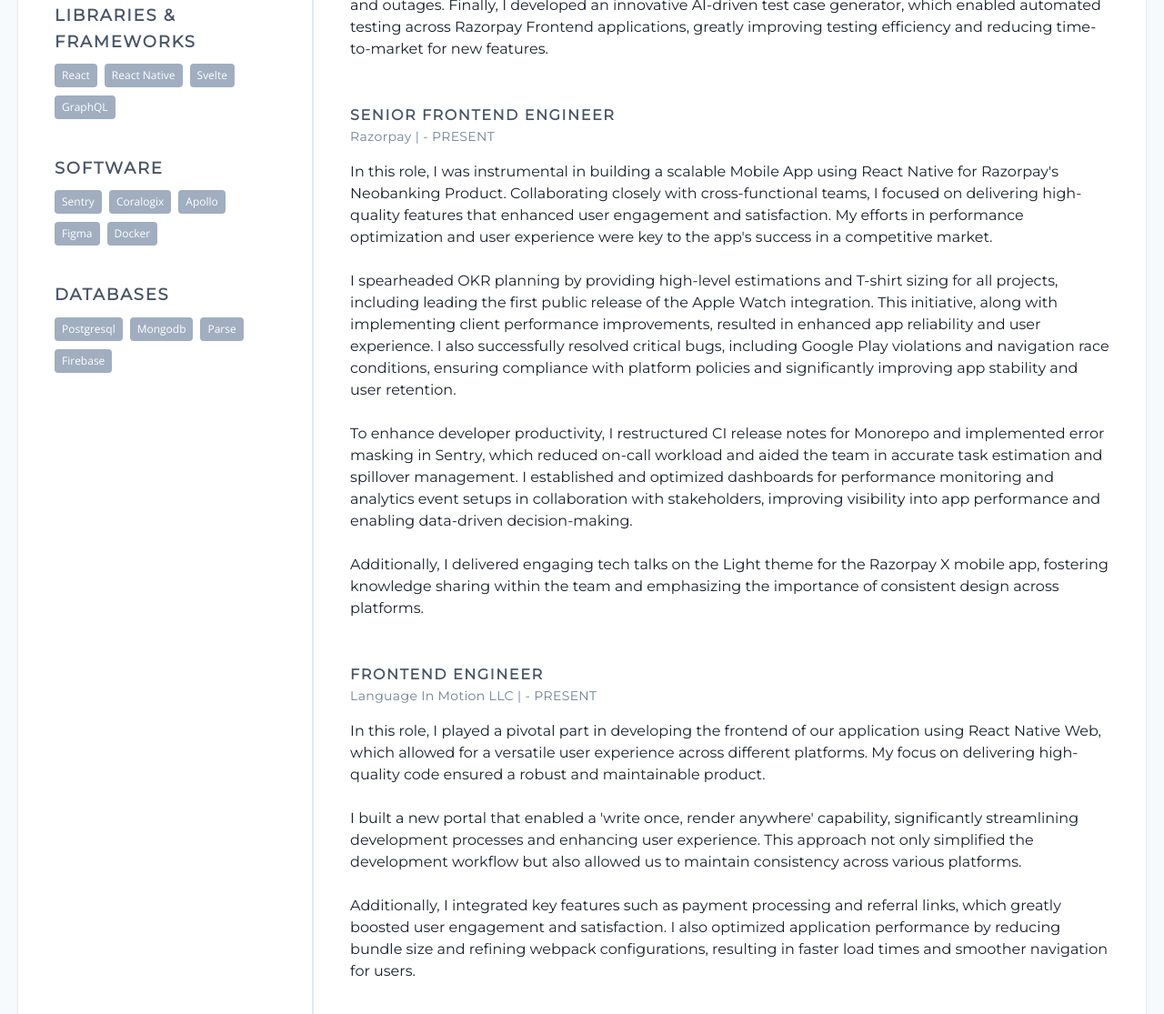
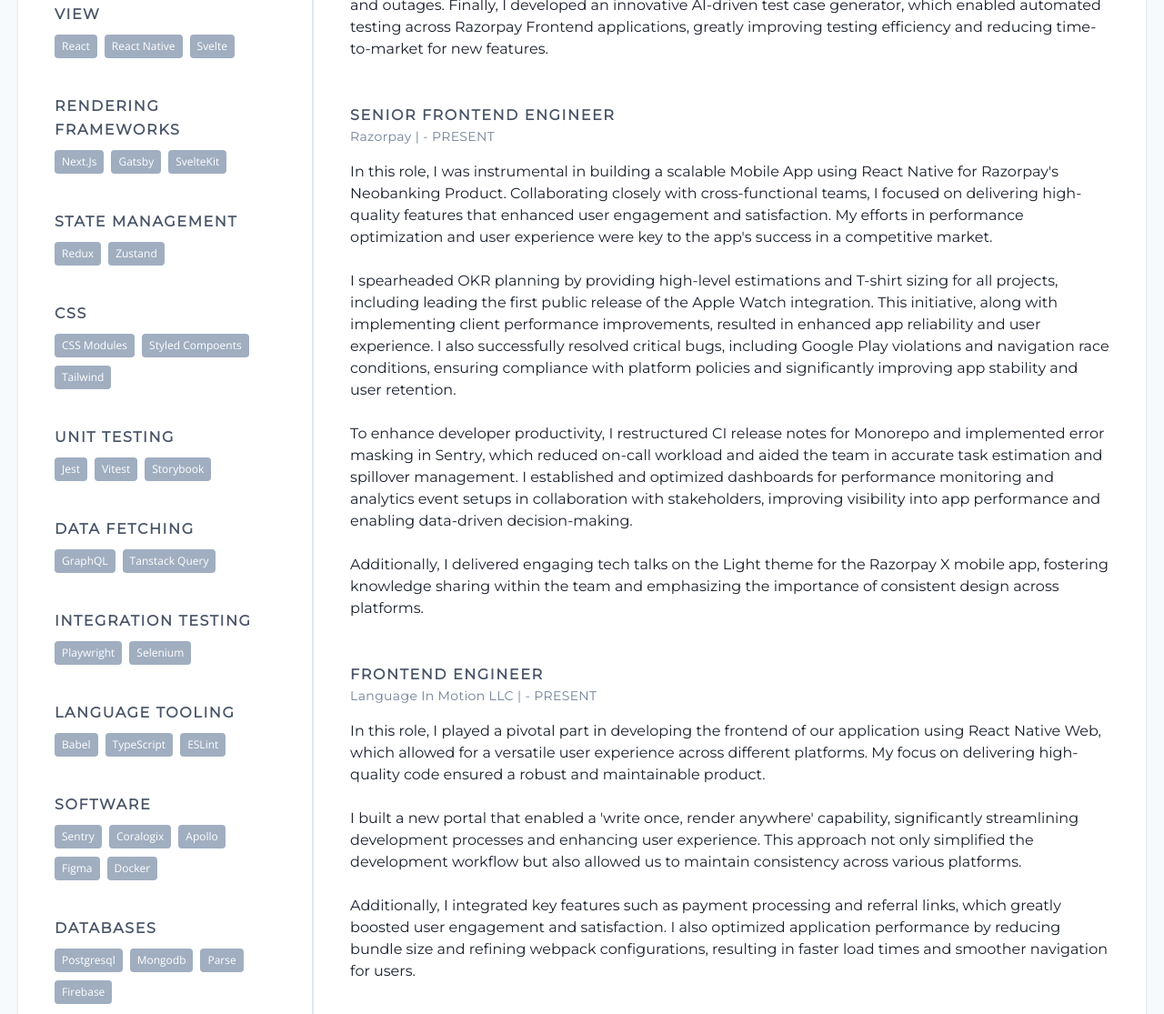
Before and after one commit to pritishvaidya/resume, a Gatsby site: page / in a window 1280 px wide. Shown: the part 1262-2377 px from the top of the page at 91% size. Built offline with nearby package versions, Linux system fonts and the light colour scheme; Gatsby itself is replaced by a stand-in of ours.

Commit message:
Update resume.pdf

```diff
--- a/data/profile.json
+++ b/data/profile.json
@@ -46,7 +46,7 @@
       ]
     },
     {
-      "title": "Libraries & Frameworks",
+      "title": "View",
       "type": "tag",
       "subskills": [
         {
@@ -57,9 +57,102 @@
         },
         {
           "name": "Svelte"
+        }
+      ]
+    },
+    {
+      "title": "Rendering Frameworks",
+      "type": "tag",
+      "subskills": [
+        {
+          "name": "Next.js"
         },
         {
+          "name": "Gatsby"
+        },
+        {
+          "name": "SvelteKit"
+        }
+      ]
+    },
+    {
+      "title": "State Management",
+      "type": "tag",
+      "subskills": [
+        {
+          "name": "Redux"
+        },
+        {
+          "name": "Zustand"
+        }
+      ]
+    },
+    {
+      "title": "CSS",
+      "type": "tag",
+      "subskills": [
+        {
+          "name": "CSS Modules"
+        },
+        {
+          "name": "Styled Compoents"
+        },
+        {
+          "name": "Tailwind"
+        }
+      ]
+    },
+    {
+      "title": "Unit Testing",
+      "type": "tag",
+      "subskills": [
+        {
+          "name": "Jest"
+        },
+        {
+          "name": "Vitest"
+        },
+        {
+          "name": "Storybook"
+        }
+      ]
+    },
+    {
+      "title": "Data Fetching",
+      "type": "tag",
+      "subskills": [
+        {
           "name": "GraphQL"
+        },
+        {
+          "name": "Tanstack Query"
+        }
+      ]
+    },
+    {
+      "title": "Integration Testing",
+      "type": "tag",
+      "subskills": [
+        {
+          "name": "Playwright"
+        },
+        {
+          "name": "Selenium"
+        }
+      ]
+    },
+    {
+      "title": "Language Tooling",
+      "type": "tag",
+      "subskills": [
+        {
+          "name": "Babel"
+        },
+        {
+          "name": "TypeScript"
+        },
+        {
+          "name": "ESLint"
         }
       ]
     },
--- a/src/components/skills.js
+++ b/src/components/skills.js
@@ -7,9 +7,9 @@
     <h1 className="section-header">Skills</h1>
     {data.map(skill => (
       <div key={skill.title} className="my-4 md:my-8">
-        <h1 className="item-header font-semibold text-base mb-2 md:text-lg">
+        <h2 className={`item-header font-semibold text-base mb-2 ${skill.type === 'percent' ? 'md:text-lg': 'md:text-base'}`}>
           {skill.title}
-        </h1>
+        </h2>
         {skill.subskills.map(subskill => (
           <span key={subskill.name}>
             {skill.type === 'percent' && (
```
